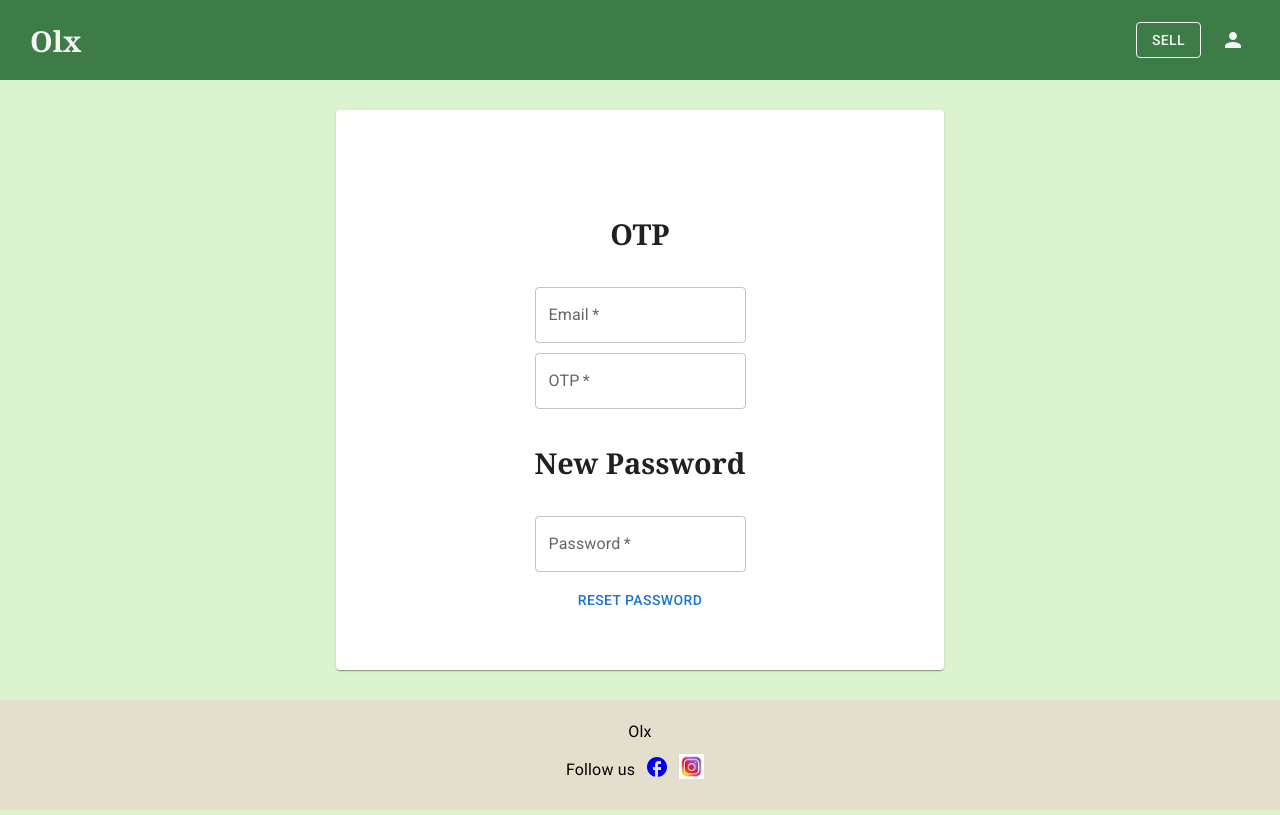
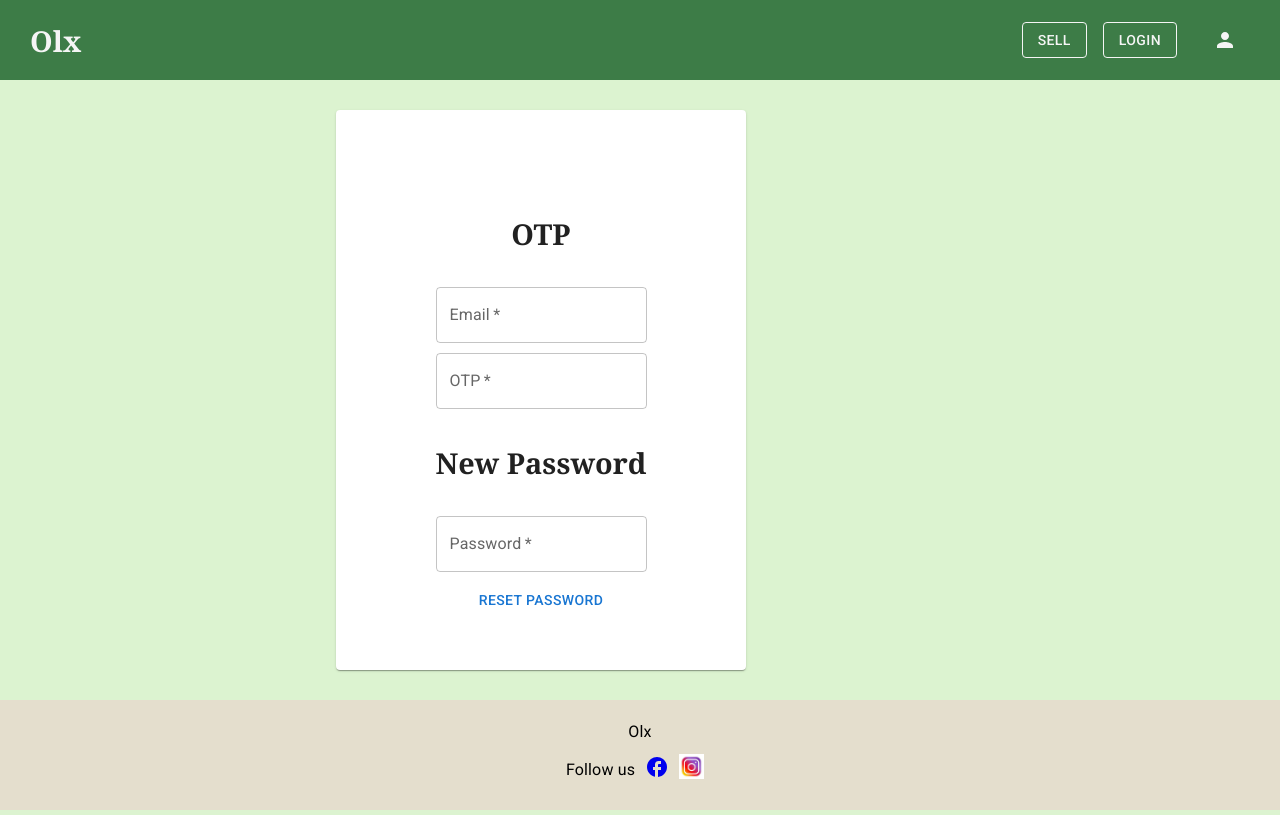
Before and after one commit to Bhagavath15/OLX-Frontend, a React (Vite) app: page /verifyotp in a window 1280 px wide. Built offline with nearby package versions, Linux system fonts and the light colour scheme; the HTML template or start-up script is replaced by a standard one.

Commit message:
CRM Frontend

```diff
--- a/src/App.jsx
+++ b/src/App.jsx
@@ -96,9 +96,10 @@
   return (
     <div className="navbar">
       <h2 className="navbar-content" onClick={() => navigate("/dashboard")}>Olx</h2>
-      <Button variant="outlined" color="inherit" onClick={() => navigate("/adpost")}>Sell</Button>
+      <Button sx={{ m: 1 }} variant="outlined" color="inherit" onClick={() => navigate("/adpost")}>Sell</Button>
+      <Button sx={{ m: 1 }} variant="outlined" color="inherit" onClick={() => navigate("/login")}>Login</Button>
       <div class="dropdown">
-        <Button color="inherit"> <PersonSharpIcon /></Button>
+        <Button sx={{ m: 1 }} color="inherit"> <PersonSharpIcon /></Button>
         <div class="dropdown-content">
           <a onClick={handleClick}>Logout</a>
 
--- a/src/Login.jsx
+++ b/src/Login.jsx
@@ -42,7 +42,7 @@
     return (
         <div className="login-card">
 
-            <Card sx={{ mx: 2, height: 300 }} className="card">
+            <Card sx={{ mx: 2, height: 300, maxWidth: 250 }} className="card">
                 <CardContent>
                     <form onSubmit={formik.handleSubmit} className='loginform'>
                         <h2>LOGIN</h2>
@@ -109,7 +109,7 @@
     };
     return (
         <div className="login-card">
-            <Card sx={{ mx: 2, height: 250 }} className="card">
+            <Card sx={{ mx: 2, height: 250, maxWidth: 250 }} className="card">
                 <form onSubmit={formik.handleSubmit} className='loginform'>
                     <h2>SIGNUP</h2>
                     <div className='loginfield'>
--- a/src/VerifyOtp.jsx
+++ b/src/VerifyOtp.jsx
@@ -37,7 +37,7 @@
 
     return (
         <div className="login-card">
-            <Card sx={{ mx: 2, height: 400 }} className="card">
+            <Card sx={{ mx: 2, height: 400, maxWidth: 250 }} className="card">
                 <form onSubmit={handleResetPassword} className="loginfield">
                     <h2><label>OTP</label></h2>
                     <TextField type="text" label="Email" value={email} onChange={(e) => setEmail(e.target.value)} required />
--- a/src/forgetPassword.jsx
+++ b/src/forgetPassword.jsx
@@ -37,7 +37,7 @@
     };
     return (
         <div className="login-card">
-            <Card sx={{ mx: 2, height: 250 }} className="card">
+            <Card sx={{ mx: 2, height: 250, maxWidth: 250 }} className="card">
                 <form onSubmit={formik.handleSubmit} className='loginform'>
                     <h2>FORGET PASSWORD</h2>
                     <div className='loginfield'>
```
